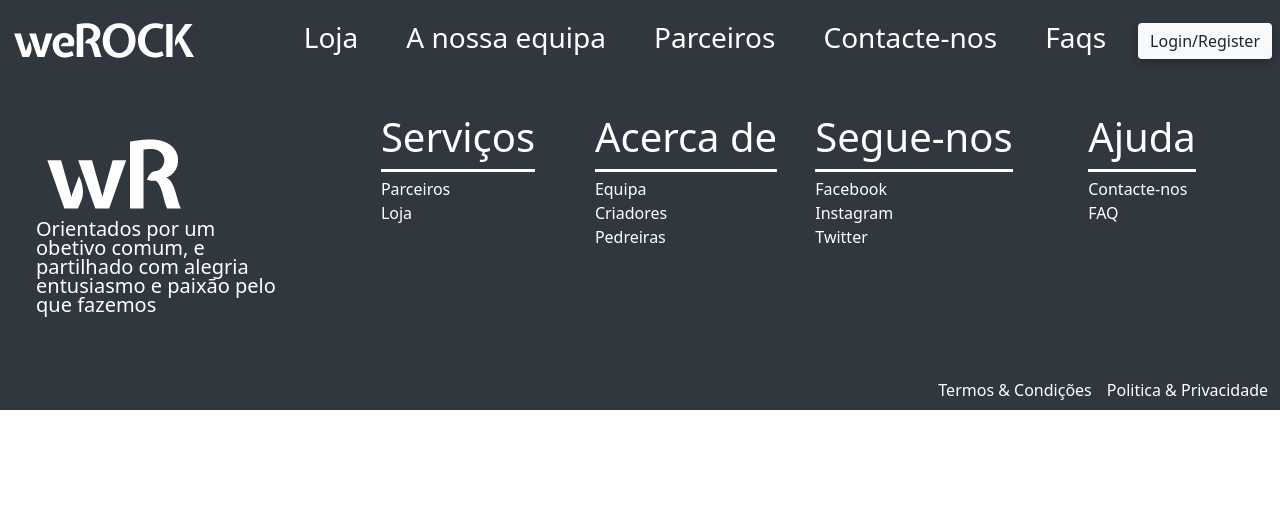
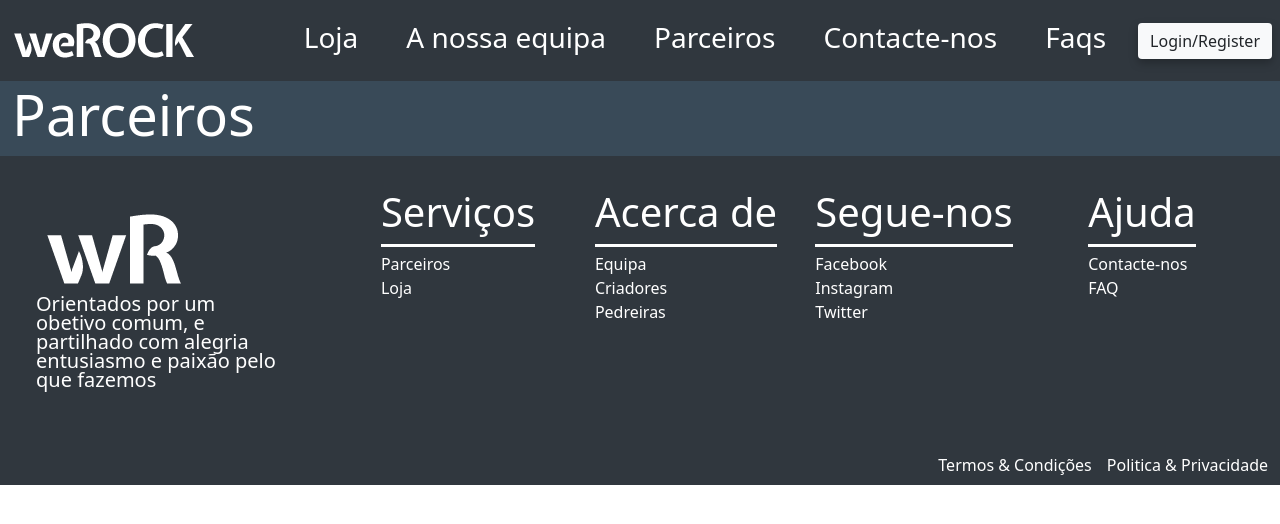
Before and after one commit to UPSxACE/quarrymanager-reactfrontend, a React (Create React App) app: page /parceiros in a window 1280 px wide. Shown: the top 524 px of the page. Built offline with nearby package versions, Linux system fonts and the light colour scheme.

Commit message:
criacao de componente container

```diff
--- /dev/null
+++ b/src/website/components/containers.js
@@ -0,0 +1,15 @@
+import { Container } from "react-bootstrap";
+import React, { useState } from "react";
+import styled from "styled-components";
+export { ColoredContainer };
+
+const ColoredContainer = styled(Container)`
+  background-color: ${(props) => {
+    switch (props.variant) {
+      case 1:
+        return "#394a58";
+      default:
+        return "#394a58";
+    }
+  }};
+`;
--- a/src/website/pages/parceiros/parceiros.js
+++ b/src/website/pages/parceiros/parceiros.js
@@ -1,5 +1,18 @@
 import { Container, Row, Col } from "react-bootstrap";
 import React, { useState } from "react";
+import styled from "styled-components";
+import { DisplayH1 } from "../../components/text";
+import { ColoredContainer } from "../../components/containers";
 export { Parceiros };
 
-function Parceiros() {}
+function Parceiros() {
+  return (
+    <ColoredContainer className="main" fluid>
+      <Row>
+        <Col xs={12}>
+          <DisplayH1>Parceiros</DisplayH1>
+        </Col>
+      </Row>
+    </ColoredContainer>
+  );
+}
```
